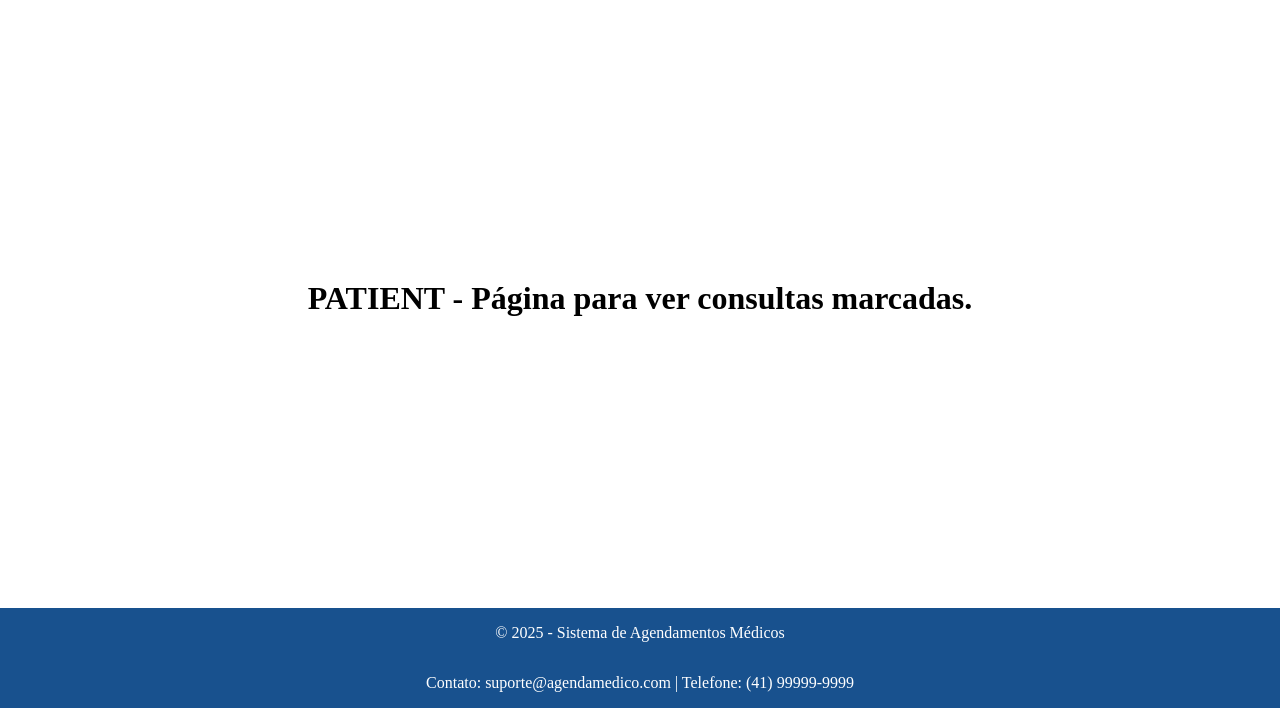
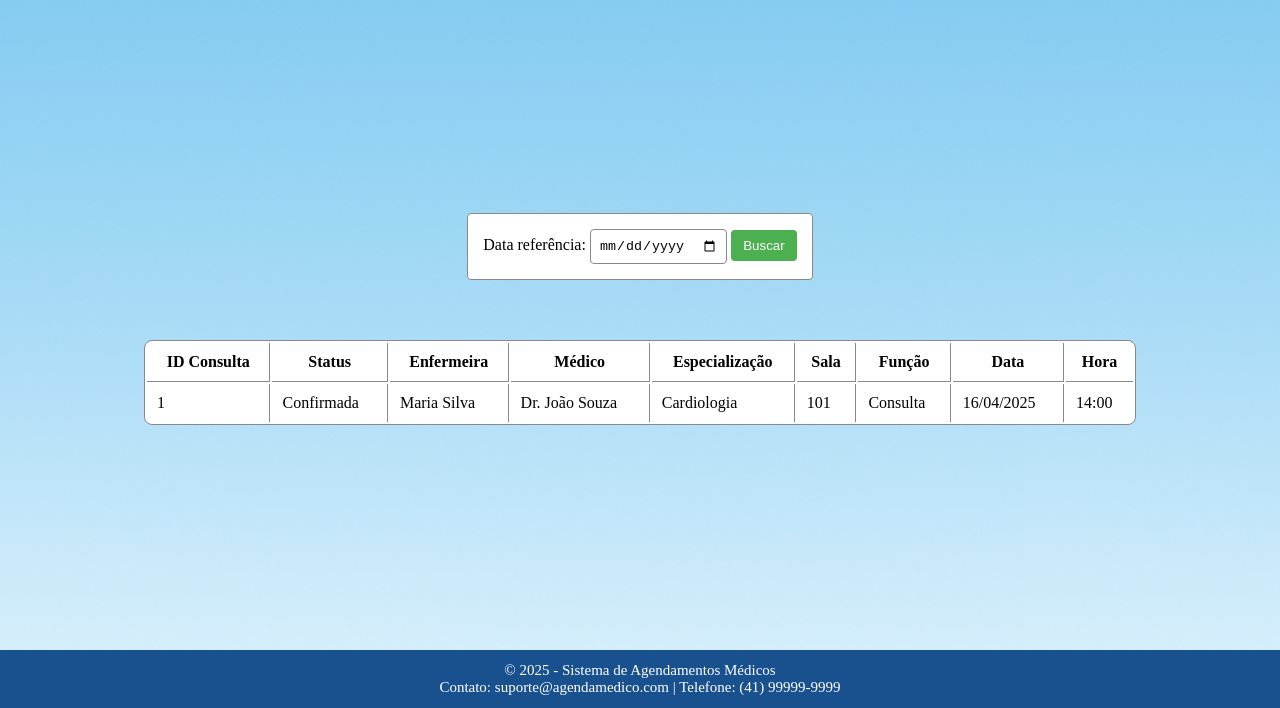
Before and after one commit to matheus-biesek/AgendamentoDeConsulta, a plain HTML site: page nginx-clinic/html/patient/patient-appointment.html in a window 1280 px wide. Shown: the part 92-800 px from the top of the page. Drawn offline with Linux system fonts and the light colour scheme.

Commit message:
component novo

```diff
--- a/nginx-clinic/html/patient/patient-appointment.html
+++ b/nginx-clinic/html/patient/patient-appointment.html
@@ -7,7 +7,7 @@
 
         <!-- Css -->
         <link rel="stylesheet" href="../styles/layout.css">
-
+        <link rel="stylesheet" href="../scripts/components/grid-and-appointment/gridComponents.css">
     </head>
     <body>
 
@@ -15,9 +15,8 @@
 
         <!-- Conteúdo principal da página -->
         <main class="content">
-            <div>
-                <H1>PATIENT - Página para ver consultas marcadas.</H1>
-            </div>
+            <div class="date-filter-component"></div>
+            <div class="appointment-component"></div>
         </main>
 
         <footer class="footer"></footer>
@@ -25,6 +24,8 @@
         <!-- Componentes -->
         <script src="../scripts/components/navbars/navbarPatient.js"></script>
         <script src="../scripts/components/footer.js"></script>
+        <script src="../scripts/components/grid-and-appointment/gridComponent.js"></script>
+        <script src="../scripts/components/grid-and-appointment/dateFilterComponent.js"></script>
 
         <!-- Funções -->
         <script type="module" src="../scripts/dom/patient/patient-appointmentDOM.js"></script>
--- /dev/null
+++ b/nginx-clinic/html/scripts/components/grid-and-appointment/dateFilterComponent.js
@@ -0,0 +1,7 @@
+document.querySelector(".date-filter-component").innerHTML = `
+    <div class="date-filter">
+        <label for="reference-date">Data referência:</label>
+        <input type="date" id="reference-date" class="reference-date-input">
+        <button class="search-button">Buscar</button>
+    </div>
+`;
--- /dev/null
+++ b/nginx-clinic/html/scripts/components/grid-and-appointment/gridComponent.js
@@ -0,0 +1,31 @@
+document.querySelector(".appointment-component").innerHTML = `
+    <table class="appointment-table">
+        <thead>
+            <tr>
+                <th>ID Consulta</th>
+                <th>Status</th>
+                <th>Enfermeira</th>
+                <th>Médico</th>
+                <th>Especialização</th>
+                <th>Sala</th>
+                <th>Função</th>
+                <th>Data</th>
+                <th>Hora</th>
+            </tr>
+        </thead>
+        <tbody>
+            <!-- DADOS -->
+              <tr>
+                    <td>1</td>
+                    <td>Confirmada</td>
+                    <td>Maria Silva</td>
+                    <td>Dr. João Souza</td>
+                    <td>Cardiologia</td>
+                    <td>101</td>
+                    <td>Consulta</td>
+                    <td>16/04/2025</td>
+                    <td>14:00</td>
+              </tr>
+        </tbody>
+    </table>
+`;
--- /dev/null
+++ b/nginx-clinic/html/scripts/components/grid-and-appointment/gridComponents.css
@@ -0,0 +1,56 @@
+:root {
+    --main-color: #898989;
+    --button-color: #4CAF50;
+    --border-radius-date: 4px;
+    --bg-color: white;
+  }
+  .appointment-component {
+    display: flex;
+    flex-direction: column;
+    width: 80%;
+    border: 1px solid var(--main-color);
+    border-radius: 8px;
+    background-color: var(--bg-color);
+  }
+   .appointment-component th, .appointment-component td {
+    padding: 10px;
+    border-right: 1px solid var(--main-color);
+    border-bottom: 1px solid var(--main-color);
+    background-color:var(--bg-color);
+  }
+  .appointment-component th:last-child, .appointment-component td:last-child {
+    border-right: none;
+  }
+  .appointment-component tbody tr:last-child td {
+    border-bottom: none;
+}
+
+  /*Data de Referência*/
+  .date-filter-component {
+    display: flex;
+    background-color: var(--bg-color);
+    flex-direction: row;
+    padding: 15px;
+    border: 1px solid var(--main-color);
+    border-radius: var(--border-radius-date);
+    margin-bottom: 40px;
+}
+.reference-date-input {
+    padding: 8px;
+    border: 1px solid var(--main-color);
+    border-radius: var(--border-radius-date);
+    outline: none;
+    transition: border-color 0.3s;
+}
+.search-button {
+    padding: 8px 12px;
+    background-color:var(--button-color) ;
+    color: white;
+    border: none;
+    border-radius: var(--border-radius-date);
+    cursor: pointer;
+}
+.search-button:hover {
+    background-color: #085c0fe2;
+    transition: background-color 0.3s ease;
+}
--- a/nginx-clinic/html/styles/layout.css
+++ b/nginx-clinic/html/styles/layout.css
@@ -70,6 +70,8 @@ header {
 main.content {
     flex-grow: 1;
     display: flex;
+    gap: 20px;
+    flex-direction: column;
     justify-content: center;
     align-items: center;
     padding: 40px 20px;
@@ -82,4 +84,13 @@ footer {
     display: flex;
     flex-direction: column;
     align-items: center;
+    padding: 12px;
 }
+footer p, footer span, footer a {
+    margin: 0;
+    font-size: 15px;
+}
+/*Imagem Outras Páginas*/
+body{
+    background: url('../images/90d0f266-21fd-4042-876e-9ebd23cd742b.png');
+}
```
Also changed, not shown: nginx-clinic/html/images/90d0f266-21fd-4042-876e-9ebd23cd742b.png (added).
